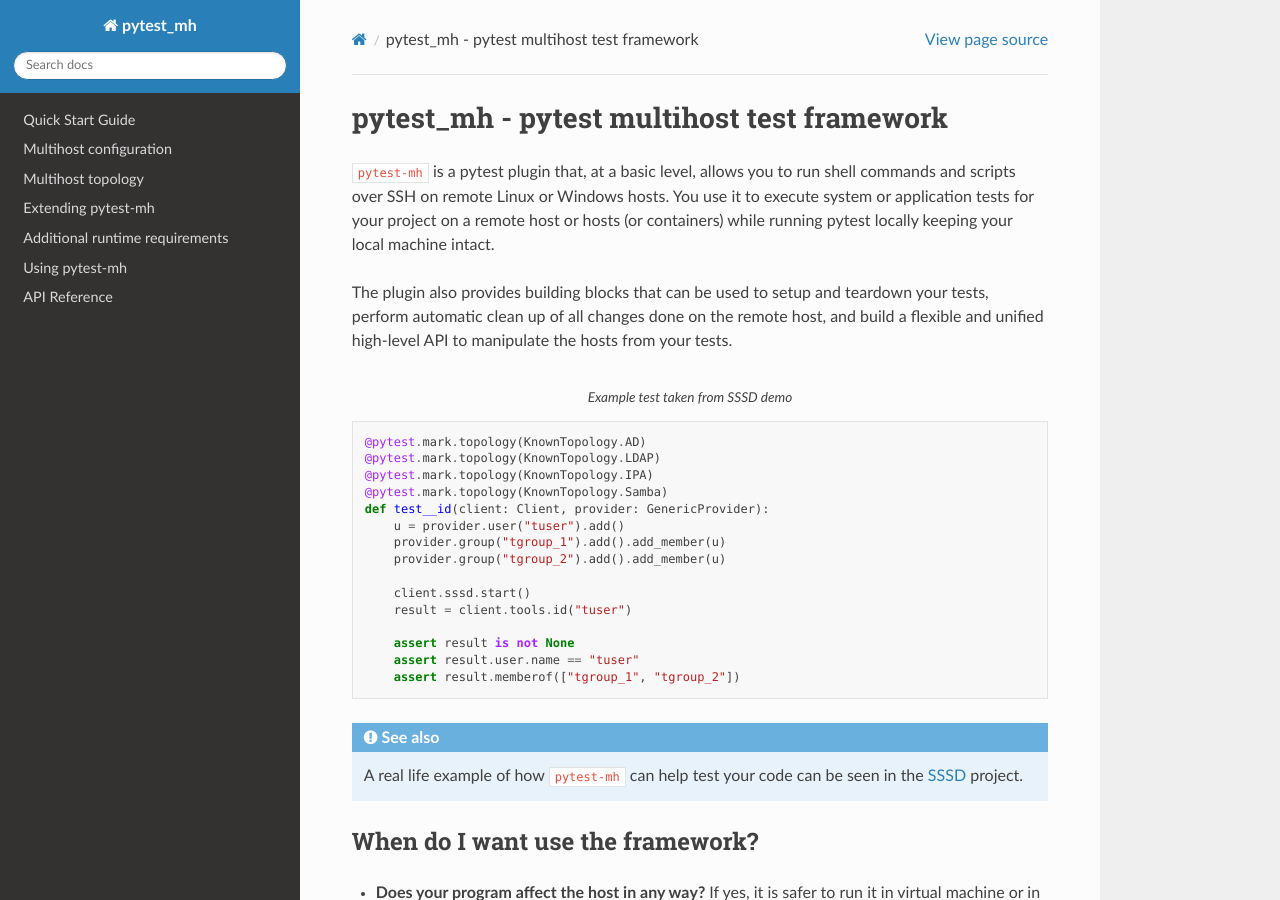
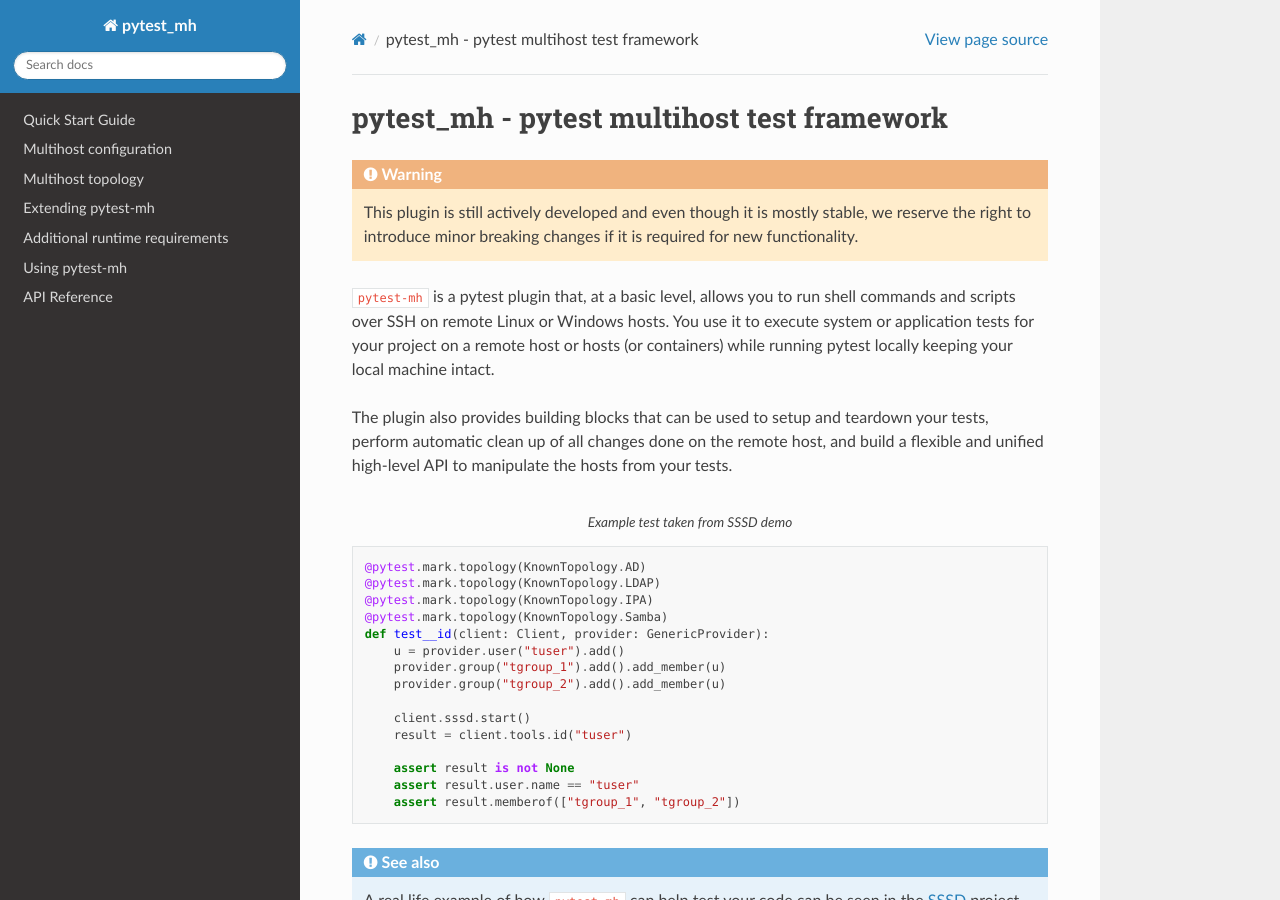
Before and after one commit to next-actions/pytest-mh, a Sphinx documentation site: the page built from docs/index.rst, in a window 1280 px wide and 900 px high. Built offline with Sphinx 7.4.7 and the Read the Docs theme 2.0.0, drawn with Linux system fonts in a browser that asks for light colours.

```diff
--- a/docs/index.rst
+++ b/docs/index.rst
@@ -1,5 +1,11 @@
 pytest_mh - pytest multihost test framework
 ###########################################
+
+.. warning::
+
+    This plugin is still actively developed and even though it is mostly stable,
+    we reserve the right to introduce minor breaking changes if it is required for
+    new functionality.
 
 ``pytest-mh`` is a pytest plugin that, at a basic level, allows you to run shell
 commands and scripts over SSH on remote Linux or Windows hosts. You use it to
```
Also changed, not shown: readme.md (+5 -0 lines).
